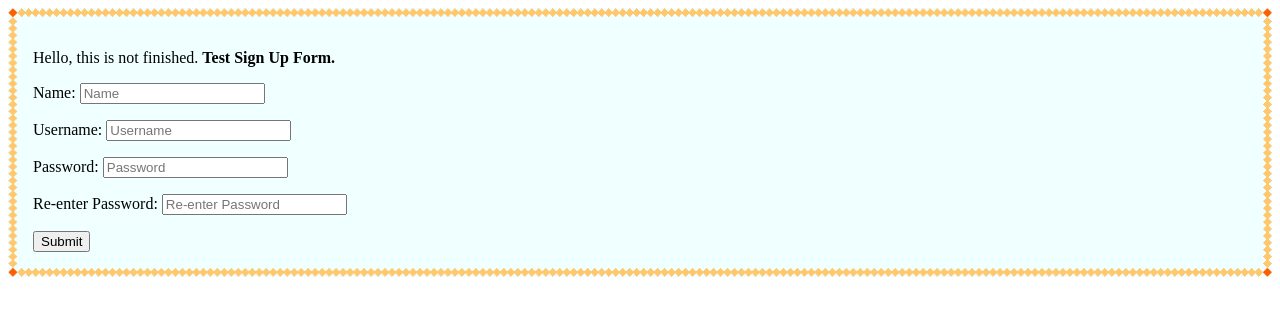
After one commit to ZakDav815/Project2_website, a PHP site: the page made by Archive files/css_borderimage_test.php in a window 1280 px wide. The commit adds this page. Shown: the top 316 px of the page. Run offline with PHP 8.4, Linux system fonts and the light colour scheme.

Commit message:
decorations and passwords
Progress, toward end with passwords and did minor decoration of sign_up_form.

```diff
--- /dev/null
+++ b/Archive files/css_borderimage_test.php
@@ -0,0 +1,44 @@
+<?php
+    session_start();
+    if (isset($_SESSION["errors"])){
+    $errors = $_SESSION["errors"];
+    foreach ($errors as $error) {
+        echo $error;
+    }
+    }
+?>
+<!DOCTYPE html>
+<html lang="en">
+<head>
+    <meta charset="UTF-8">
+    <meta name="viewport" content="width=device-width, initial-scale=1.0">
+    <title>Sign up form</title>
+    <style>
+        form {
+            background-color: azure;
+            border: 10px solid transparent;
+            padding: 15px;
+            border-image: url(images/border.png) 30 round;
+        }
+        /* create box half*/
+    </style>
+</head>
+<body>
+    <form action="sign_up_validate" method="post">
+        <p>Hello, this is not finished. <b>Test Sign Up Form.</b></p>
+        <p>Name:
+        <input type="text" name="name" id="name_field" placeholder="Name">
+        </p>
+        <p>Username:
+        <input type="text" name="username" id="username_field" placeholder="Username">
+        </p>
+        <p>Password:
+        <input type="password" name="password" placeholder="Password">
+        </p>
+        <p>Re-enter Password:
+        <input type="password" name="password_check_field" placeholder="Re-enter Password">
+        </p>
+        <input type="submit">
+    </form>
+</body>
+</html>
--- a/sign_in_form.php
+++ b/sign_in_form.php
@@ -6,8 +6,12 @@
     <title>Sign in</title>
 </head>
 <body>
+<<<<<<< HEAD
+    <p1><b>sign in</b></p1>
+=======
     <p>sign in</p>
-    <form action="sign-in-validate.php" method="post">
+>>>>>>> d0db483725f0b954ad0d28a06fd629e38cccaf89
+    <form action="sign_in_validate.php" method="post">
         <input type="text" name="?Username"
         placeholder="Enter valid username">
         <style>
--- a/sign_up_validate.php
+++ b/sign_up_validate.php
@@ -12,13 +12,15 @@ $uname = $_POST["username"];
 $pword_txt = $_POST["password"];
 $pword_check_txt = $_POST["password_check"];
 
+echo "" . $name . "" . $username . "" . $password_txt . "" . $pword_check_txt;
+
 //echo("".$name."".$uname."".$pword."".$pword_check_txt);
 
 //validate lengths
 
 // check password against second value
 
-if($pword_txt != $pword_check_txt) {
+if($pword_txt != $pword_check_txt) {                      // echo something around here below
     $errors["login"] = "Username or Password Incorrect";
     $_SESSION["errors"] = $errors;
     header("Location:sign_up_form.php");
```
Also changed, not shown: sign_in_validate.php (+9 -8 lines), sign_up_form.php (+28 -2 lines), Blog Examples/Cooking blog.png (added), Blog Examples/Medium blog example 2.png (added), Blog Examples/Medium blog example 3.png (added), Blog Examples/Medium blog example.png (added), Blog Examples/Wix blog image.png (added), Blog Examples/darrenhardy-personal-development-blog-with-wordpress.jpg (added), images/border.png (added), images/grey-white-gradient.jpg (added).
